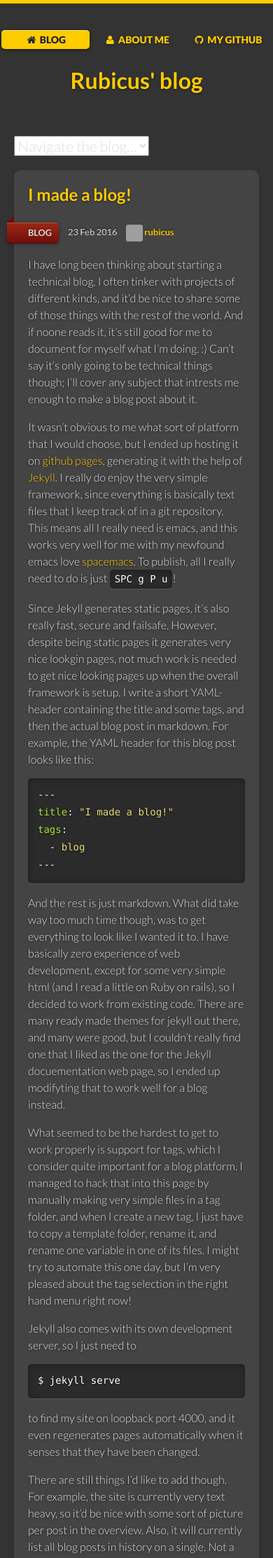
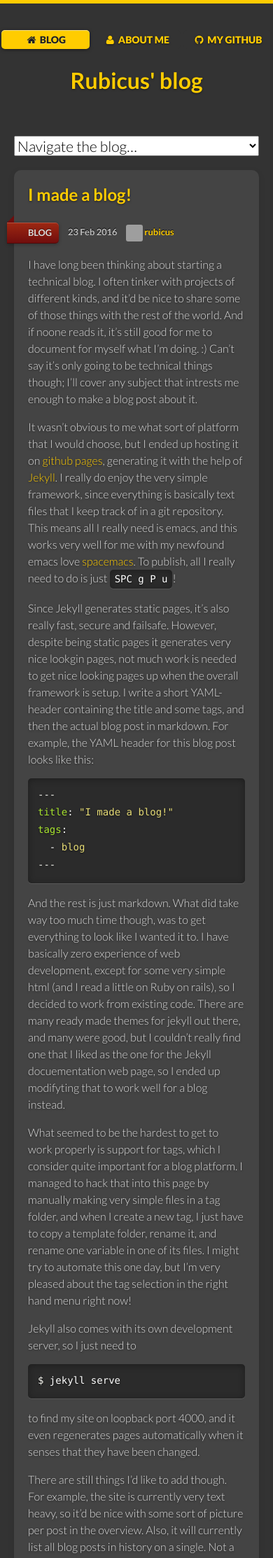
Before and after one commit to rubicus/rubicus.github.io, a Jekyll site: the page built from index.html, in a window 390 px wide. Shown: the top 2226 px of the page at 70% size. Built offline with Jekyll 4.4.1, drawn with Linux system fonts in a browser that asks for light colours; nearby versions of some CDN libraries; comment, search, counter and statistics services are not loaded; grey boxes are pictures that could not be loaded.

Commit message:
Repair mobile navigation

```diff
--- a/_sass/_style.scss
+++ b/_sass/_style.scss
@@ -296,6 +296,11 @@ aside {
       left: -30px;
     }
   }
+}
+
+.docs-nav-mobile select {
+  color: #000;
+  width: 100%;
 }
 
 /* News */
```
